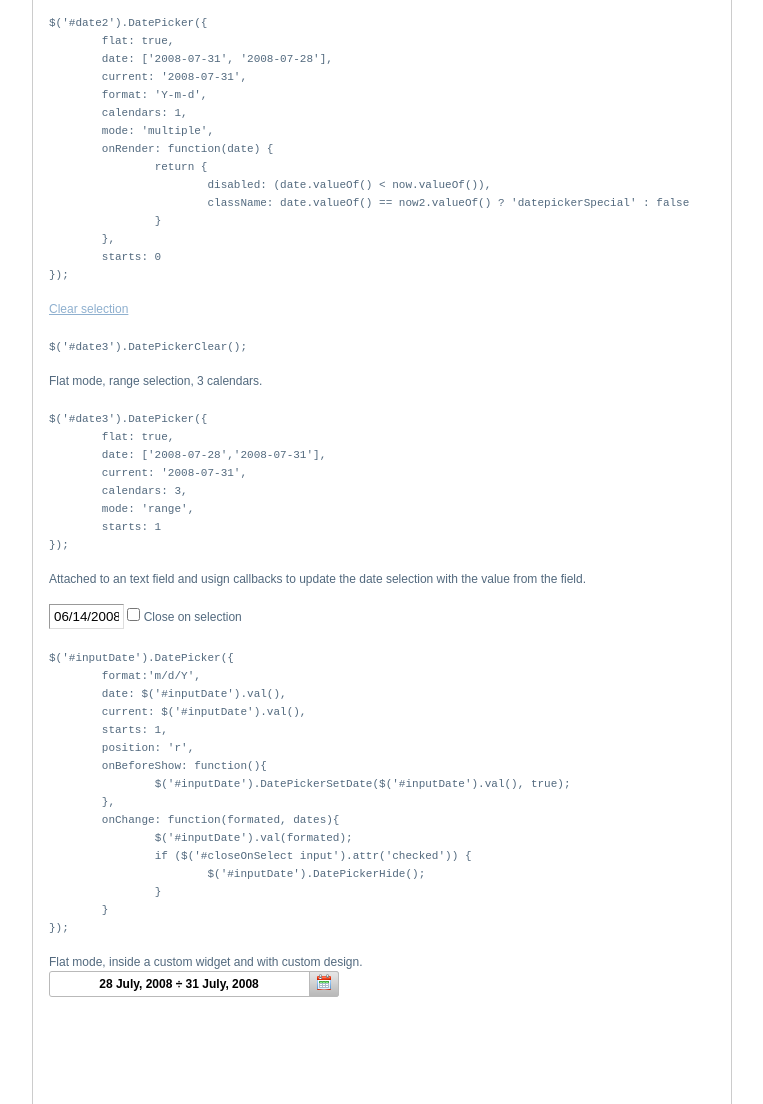
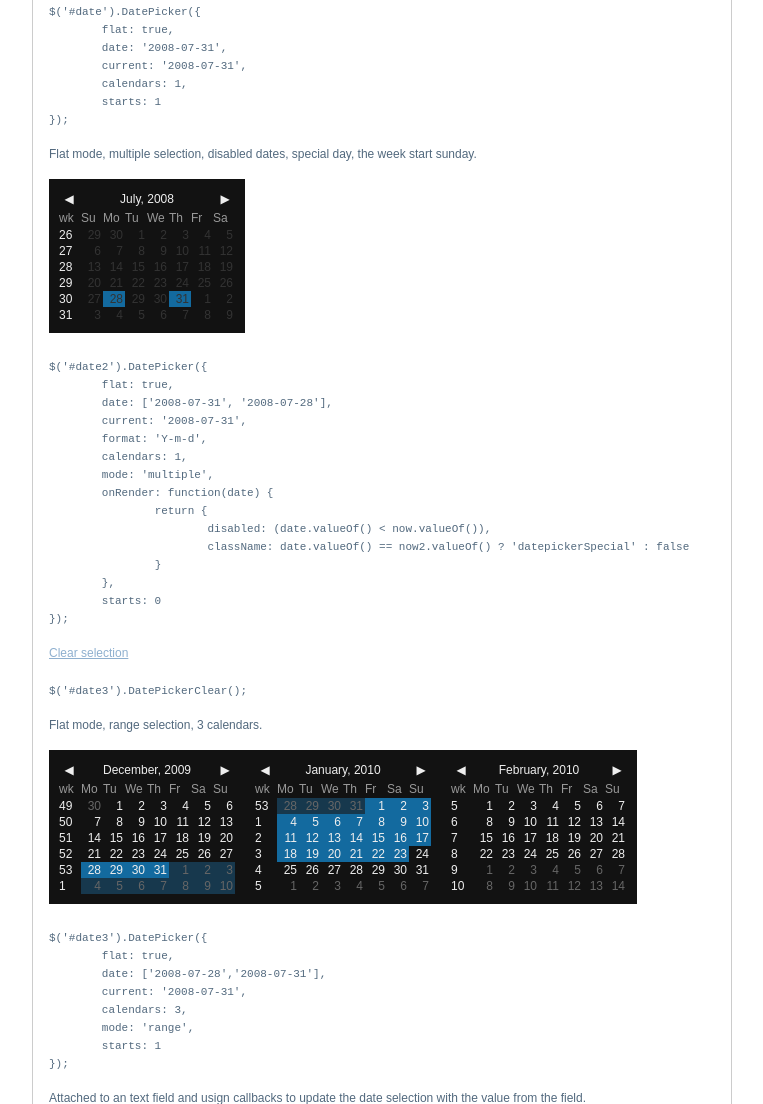
Before and after one commit to billypon/eyecon-datepicker, a plain HTML site: page index.html in a window 1280 px wide. Shown: the part 809-1913 px from the top of the page, without its empty margins (258-1021 px from the left). Drawn offline with Linux system fonts and the light colour scheme.

Commit message:
remove unnecessary html mark

```diff
--- a/css/datepicker.css
+++ b/css/datepicker.css
@@ -1,20 +1,10 @@
-div.datepicker {
-	position: relative;
+.datepickerContainer {
 	font-family: Arial, Helvetica, sans-serif;
 	font-size: 12px;
-	width: 196px;
-	height: 147px;
-	position: absolute;
 	cursor: default;
-	top: 0;
-	left: 0;
-	display: none;
-}
-.datepickerContainer {
+	display: inline-block;
 	background: #121212;
-	position: absolute;
-	top: 10px;
-	left: 10px;
+	padding: 10px;
 }
 .datepickerBorderT {
 	position: absolute;
@@ -83,29 +73,29 @@ div.datepicker {
 .datepickerHidden {
 	display: none;
 }
-div.datepicker table {
+div.datepickerContainer table {
 	border-collapse:collapse;
 }
-div.datepicker a {
+div.datepickerContainer a {
 	color: #eee;
 	text-decoration: none;
 	cursor: default;
 	outline: none;
 }
-div.datepicker table td {
+div.datepickerContainer table td {
 	text-align: right;
 	padding: 0;
 	margin: 0;
 }
-div.datepicker th {
+div.datepickerContainer th {
 	text-align: center;
 	color: #999;
 	font-weight: normal;
 }
-div.datepicker tbody th {
+div.datepickerContainer tbody th {
 	text-align: left;
 }
-div.datepicker tbody a {
+div.datepickerContainer tbody a {
 	display: block;
 }
 .datepickerDays a {
@@ -134,14 +124,14 @@ tbody.datepickerYears td.datepickerSelected,
 tbody.datepickerMonths td.datepickerSelected{
 	background: #17384d;
 }
-div.datepicker a:hover,
-div.datepicker a:hover {
+div.datepickerContainer a:hover,
+div.datepickerContainer a:hover {
 	color: #88c5eb;
 }
-div.datepicker td.datepickerNotInMonth a:hover {
+div.datepickerContainer td.datepickerNotInMonth a:hover {
 	color: #999;
 }
-div.datepicker tbody th {
+div.datepickerContainer tbody th {
 	text-align: left;
 }
 .datepickerSpace div {
--- a/css/layout.css
+++ b/css/layout.css
@@ -284,3 +284,7 @@ input.inputDate {
 #widgetCalendar .datepicker a:hover{
 	color: #b6f063;
 }
+body > .datepickerContainer {
+	display: none;
+	position: absolute;
+}
--- a/index.html
+++ b/index.html
@@ -38,7 +38,7 @@
 				<h3>License</h3>
 				<p>Dual licensed under the MIT and GPL licenses.</p>
                 <h3>Examples</h3>
-				<p id="date"></p>
+				<p id="date" class="datepicker"></p>
 				<p>Flat mode, single selection, the week start monday.</p>
 			<pre>$('#date').DatePicker({
 	flat: true,
@@ -48,7 +48,7 @@
 	starts: 1
 });</pre>
 				<p>Flat mode, multiple selection, disabled dates, special day, the week start sunday.</p>
-				<p id="date2"></p>
+				<p id="date2" class="datepicker"></p>
 			<pre>$('#date2').DatePicker({
 	flat: true,
 	date: ['2008-07-31', '2008-07-28'],
@@ -67,7 +67,7 @@
 				<p><a href="#" id="clearSelection">Clear selection</a></p>
 				<pre>$('#date3').DatePickerClear();</pre>
 				<p>Flat mode, range selection, 3 calendars.</p>
-				<p id="date3"></p>
+				<p id="date3" class="datepicker"></p>
 			<pre>$('#date3').DatePicker({
 	flat: true,
 	date: ['2008-07-28','2008-07-31'],
@@ -77,7 +77,7 @@
 	starts: 1
 });</pre>
 				<p>Attached to an text field and usign callbacks to update the date selection with the value from the field.</p>
-				<p>
+				<p class="datepicker">
 					<input class="inputDate" id="inputDate" value="06/14/2008" />
 					<label id="closeOnSelect"><input type="checkbox" /> Close on selection</label>
 				</p>
@@ -103,7 +103,7 @@
 						<span>28 July, 2008 &divide; 31 July, 2008</span>
 						<a href="#">Select date range</a>
 					</div>
-					<div id="widgetCalendar">
+					<div id="widgetCalendar" class="datepicker">
 					</div>
 				</div>
 				<p>&nbsp;</p>
--- a/js/datepicker.js
+++ b/js/datepicker.js
@@ -15,7 +15,7 @@
 				days: 'datepickerViewDays'
 			},
 			tpl = {
-				wrapper: '<div class="datepicker"><div class="datepickerBorderT" /><div class="datepickerBorderB" /><div class="datepickerBorderL" /><div class="datepickerBorderR" /><div class="datepickerBorderTL" /><div class="datepickerBorderTR" /><div class="datepickerBorderBL" /><div class="datepickerBorderBR" /><div class="datepickerContainer"><table cellspacing="0" cellpadding="0"><tbody><tr></tr></tbody></table></div></div>',
+				wrapper: '<div class="datepickerContainer"><table class="datepickerTable" cellspacing="0" cellpadding="0"><tbody><tr></tr></tbody></table></div>',
 				head: [
 					'<td>',
 					'<table class="datepickerCalendar" cellspacing="0" cellpadding="0">',
--- a/js/layout.js
+++ b/js/layout.js
@@ -82,7 +82,7 @@
 		});
 		var state = false;
 		$('#widgetField>a').bind('click', function(){
-			$('#widgetCalendar').stop().animate({height: state ? 0 : $('#widgetCalendar div.datepicker').get(0).offsetHeight}, 500);
+			$('#widgetCalendar').stop().animate({height: state ? 0 : $('#widgetCalendar .datepickerContainer').get(0).offsetHeight}, 500);
 			state = !state;
 			return false;
 		});
```
